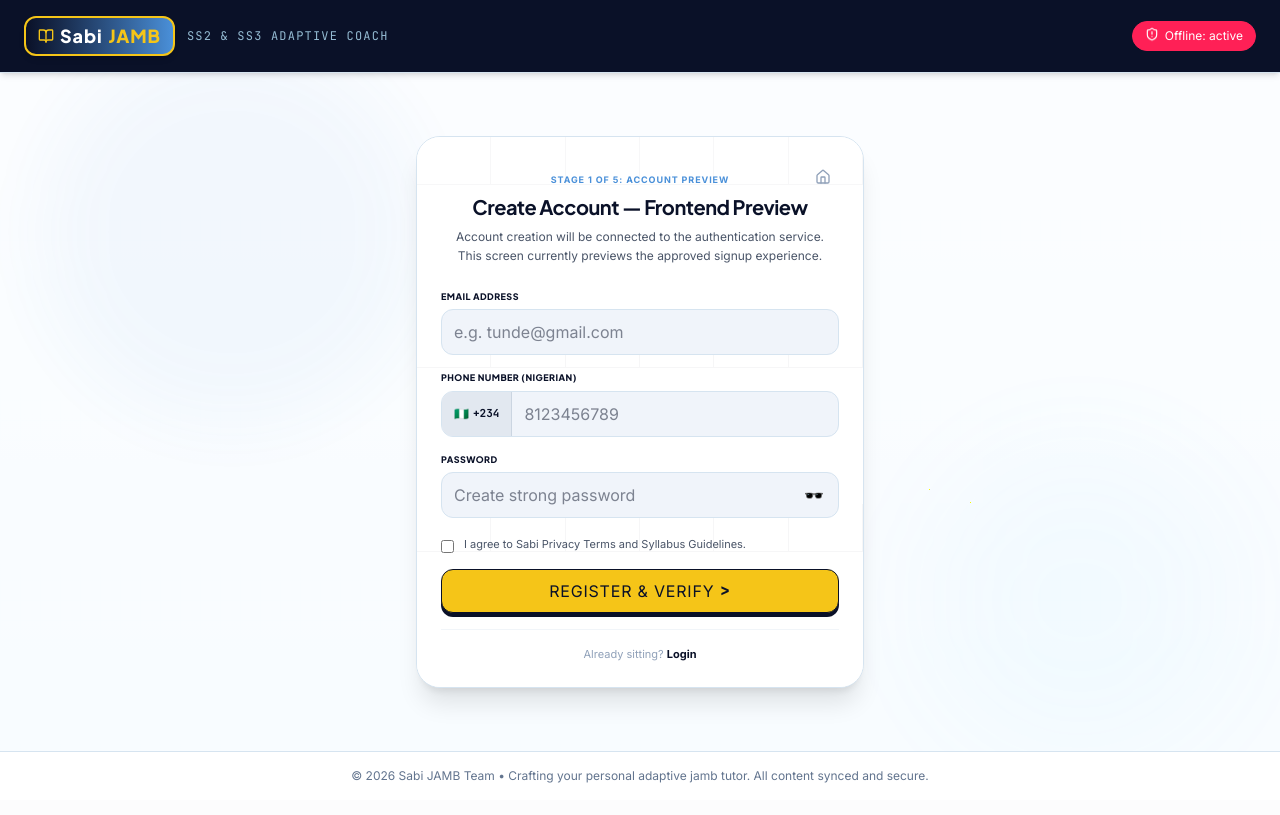
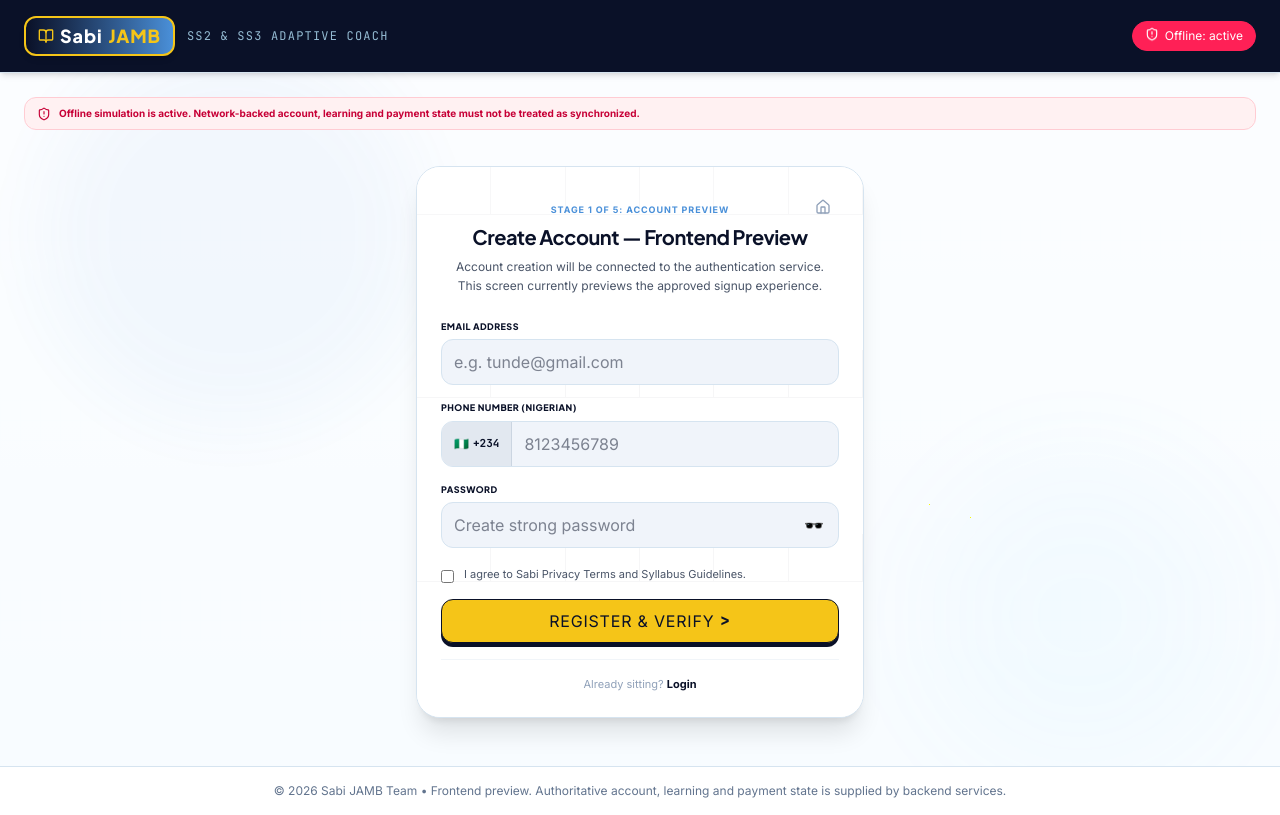
Before and after one commit to Felidonjnr/Sabi, a React (Vite) app: page / in a window 1280 px wide. Both pictures are taken after a click on the button "Simulate Offline". Built offline with nearby package versions, Linux system fonts and the light colour scheme.

Commit message:
frontend: add explicit offline recovery state

```diff
--- a/src/App.tsx
+++ b/src/App.tsx
@@ -798,6 +798,12 @@
 
       {/* Main play Workspace */}
       <main className="flex-1 w-full max-w-7xl mx-auto px-4 md:px-6 py-6 flex flex-col z-40">
+        {isOfflineSimulated && (
+          <div role="status" aria-live="polite" className="mb-3 rounded-xl border border-rose-200 bg-rose-50 px-3 py-2 text-[10px] font-bold text-rose-700 flex items-center gap-2">
+            <ShieldAlert className="h-3.5 w-3.5 shrink-0" />
+            Offline simulation is active. Network-backed account, learning and payment state must not be treated as synchronized.
+          </div>
+        )}
         <div className="flex-1 flex flex-col min-h-[600px]">
           {renderScreenRouter()}
         </div>
@@ -805,7 +811,7 @@
 
       {/* Footer system details */}
       <footer className="shrink-0 border-t border-[#D6E4F0] py-4 px-6 text-center text-xs text-slate-500 bg-white z-20">
-        <p>© 2026 Sabi JAMB Team • Crafting your personal adaptive jamb tutor. All content synced and secure.</p>
+        <p>© 2026 Sabi JAMB Team • Frontend preview. Authoritative account, learning and payment state is supplied by backend services.</p>
       </footer>
 
       {renderOtpValidationModal()}
```
